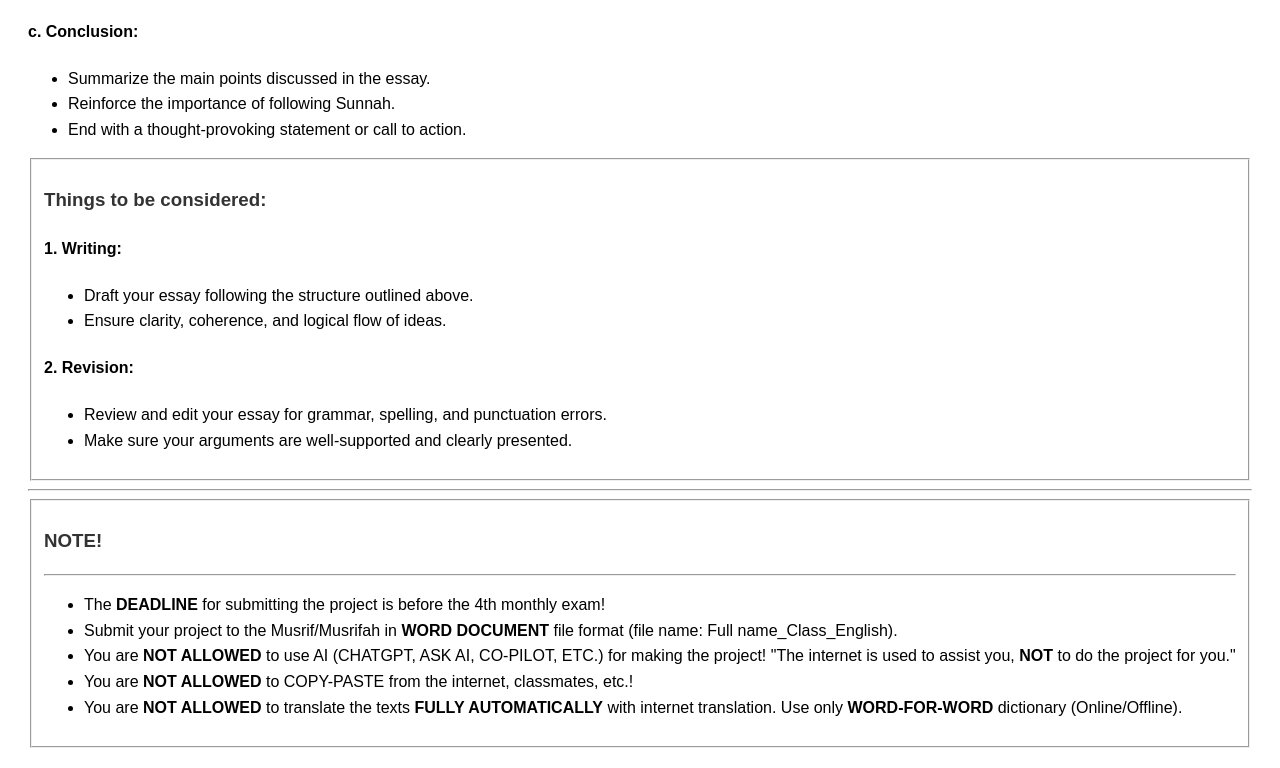
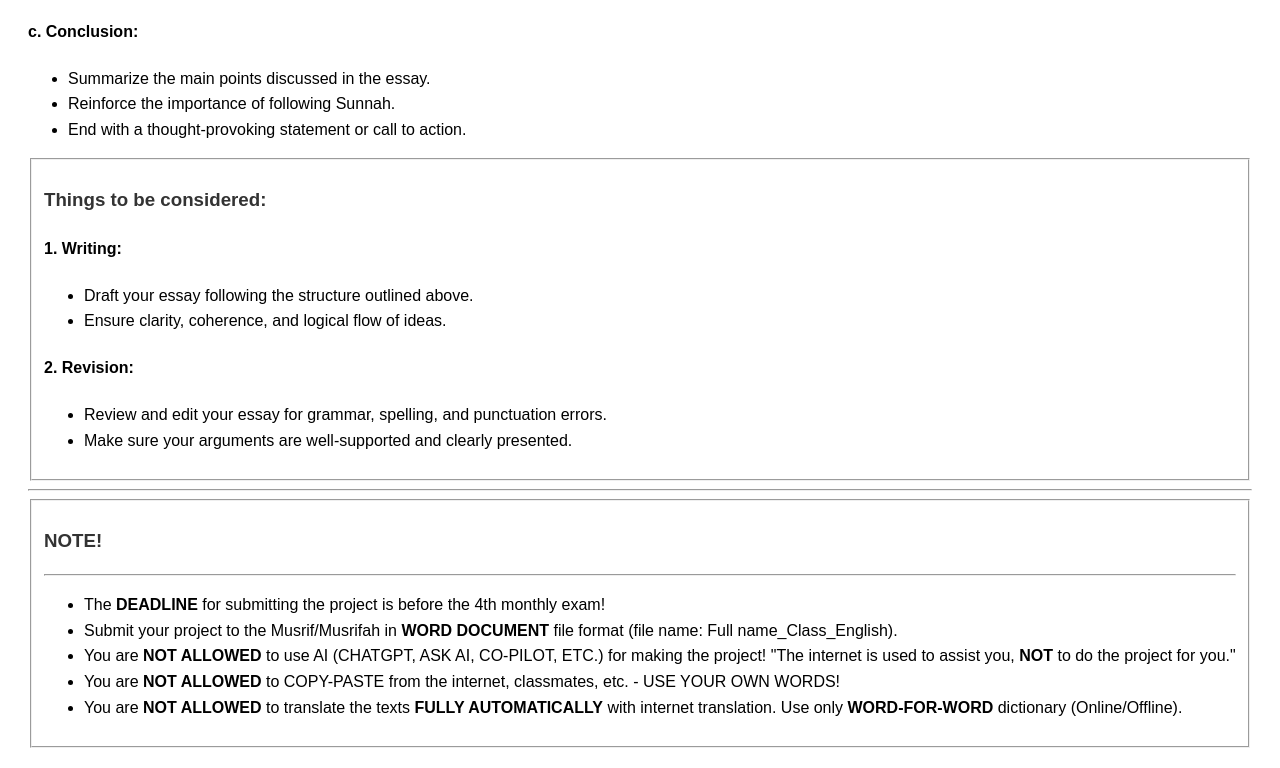
Before and after one commit to krisnaadpra/englishprojectgrade11th, a plain HTML site: page index.html in a window 1280 px wide. Shown: the part 682-1450 px from the top of the page. Drawn offline with Linux system fonts and the light colour scheme.

Commit message:
Update index.html

```diff
--- a/index.html
+++ b/index.html
@@ -73,7 +73,7 @@
           <li>The <b>DEADLINE</b> for submitting the project is before the 4th monthly exam!</li>
           <li>Submit your project to the Musrif/Musrifah in <b>WORD DOCUMENT</b> file format (file name: Full name_Class_English).</li>
           <li>You are<b> NOT ALLOWED</b> to use AI (CHATGPT, ASK AI, CO-PILOT, ETC.) for making the project! "The internet is used to assist you, <b>NOT</b> to do the project for you."</li>
-          <li>You are<b> NOT ALLOWED</b> to COPY-PASTE from the internet, classmates, etc.!</li>
+          <li>You are<b> NOT ALLOWED</b> to COPY-PASTE from the internet, classmates, etc. - USE YOUR OWN WORDS!</li>
           <li>You are<b> NOT ALLOWED</b> to translate the texts <b>FULLY AUTOMATICALLY</b> with internet translation. Use only <b>WORD-FOR-WORD</b> dictionary (Online/Offline).</li>
 
         </ul>
```
